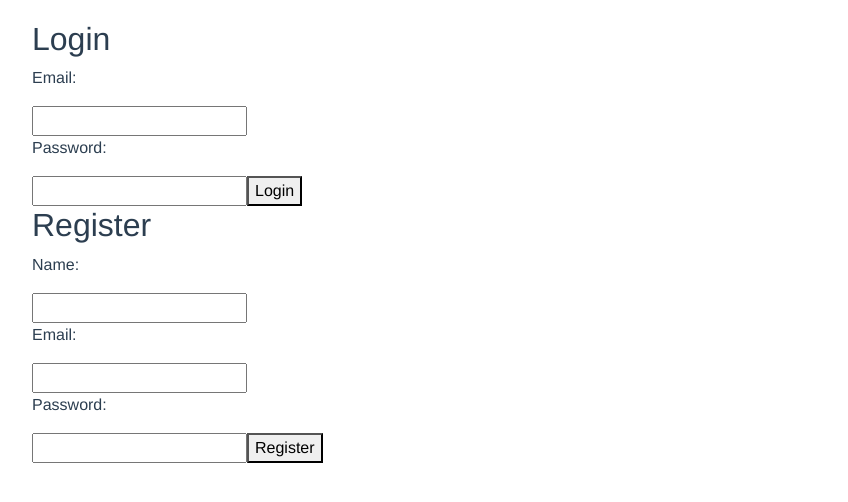
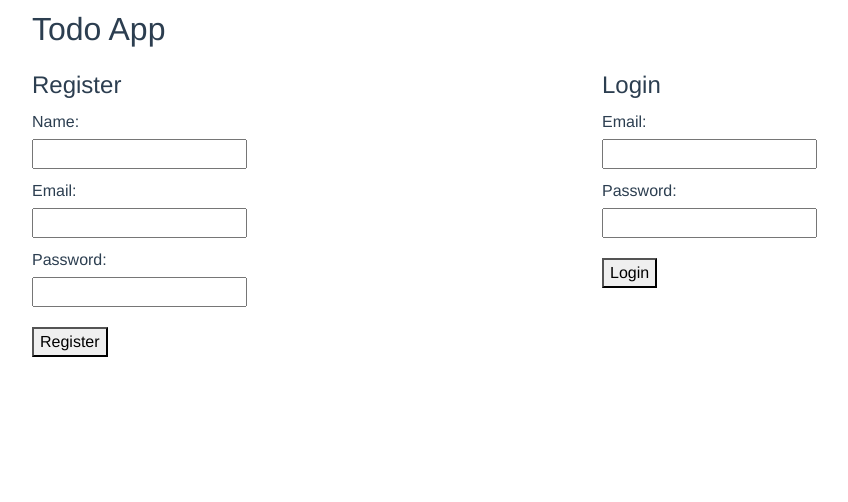
Before and after one commit to taraschuiko/todo-vue, a Vue app: page / in a window 1280 px wide. Shown: the top 502 px of the page, without its empty margins (53-901 px from the left). Built offline with nearby package versions, Linux system fonts and the light colour scheme; no server answers.

Commit message:
Made Auth component, handled errors, made field reqirement checking

```diff
--- a/src/App.vue
+++ b/src/App.vue
@@ -1,10 +1,10 @@
 <template>
   <div id="app" class="container">
-    <div v-if="this.$store.state.isLoggedIn" class="row top-bar">
+    <div class="row top-bar">
       <div class="col-12 col-sm-6">
         <h2>Todo App</h2>
       </div>
-      <div class="col-12 col-sm-6 top-bar__logout">
+      <div v-if="this.$store.state.isLoggedIn" class="col-12 col-sm-6 top-bar__logout">
         <span>Hello, {{this.$store.state.userName}}</span>
         <Logout></Logout>
       </div>
@@ -12,10 +12,7 @@
     <div class="row todo">
       <div class="col-12">
         <TodoList v-if="this.$store.state.isLoggedIn"/>
-        <div v-if="!this.$store.state.isLoggedIn">
-          <Login/>
-          <Register/>
-        </div>
+        <Auth v-if="!this.$store.state.isLoggedIn"/>
       </div>
     </div>
   </div>
@@ -23,16 +20,14 @@
 
 <script>
 import TodoList from "./components/TodoList";
-import Login from "./components/Login";
-import Register from "./components/Register";
+import Auth from "./components/Auth";
 import Logout from "./components/Logout";
 
 export default {
   name: "app",
   components: {
     TodoList,
-    Login,
-    Register,
+    Auth,
     Logout
   },
   mounted() {
--- /dev/null
+++ b/src/components/Auth.vue
@@ -0,0 +1,47 @@
+<template>
+  <div>
+    <div class="row">
+      <div class="col">
+        <p class="error">{{this.$store.state.authError}}</p>
+      </div>
+    </div>
+    <div class="row">
+      <Register class="col-12 col-sm-6"/>
+      <Login class="col-12 col-sm-6"/>
+    </div>
+  </div>
+</template>
+
+<script>
+import Login from "./Login";
+import Register from "./Register";
+
+export default {
+  name: "Auth",
+  components: {
+    Login,
+    Register
+  }
+};
+</script>
+
+<style lang="scss">
+p {
+  margin: 10px 0 5px 0;
+}
+
+.error {
+  margin-top: 0;
+}
+
+.Register {
+  margin-bottom: 20px;
+}
+
+.Register,
+.Login {
+  button {
+    margin-top: 20px;
+  }
+}
+</style>
--- a/src/components/Login.vue
+++ b/src/components/Login.vue
@@ -1,13 +1,28 @@
 <template>
-  <div>
-    <h2>Login</h2>
-    <div>
+  <div class="Login">
+    <h4>Login</h4>
+    <form action="none">
       <p>Email:</p>
-      <input type="email" name="email" v-model="email" @keyup.enter="login">
+      <input
+        type="email"
+        name="login_email"
+        autocomplete="email"
+        v-model="email"
+        @keyup.enter="login"
+        required
+      >
       <p>Password:</p>
-      <input type="password" name="password" v-model="password" @keyup.enter="login">
+      <input
+        type="password"
+        name="login_password"
+        autocomplete="password"
+        v-model="password"
+        @keyup.enter="login"
+        required
+      >
+      <br>
       <button @click="login">Login</button>
-    </div>
+    </form>
   </div>
 </template>
 
@@ -21,13 +36,12 @@ export default {
     };
   },
   methods: {
-    login() {
+    login(event) {
+      event.preventDefault();
       this.$store.dispatch("login", {
         email: this.email,
         password: this.password
       });
-      this.email = "";
-      this.password = "";
     }
   }
 };
--- a/src/components/Register.vue
+++ b/src/components/Register.vue
@@ -1,15 +1,37 @@
 <template>
-  <div>
-    <h2>Register</h2>
-    <div>
+  <div class="Register">
+    <h4>Register</h4>
+    <form action="none">
       <p>Name:</p>
-      <input type="name" name="name" v-model="name" @keyup.enter="register">
+      <input
+        type="name"
+        name="register_name"
+        autocomplete="name"
+        v-model="name"
+        @keyup.enter="register"
+        required
+      >
       <p>Email:</p>
-      <input type="email" name="email" v-model="email" @keyup.enter="register">
+      <input
+        type="email"
+        name="register_email"
+        autocomplete="email"
+        v-model="email"
+        @keyup.enter="register"
+        required
+      >
       <p>Password:</p>
-      <input type="password" name="password" v-model="password" @keyup.enter="register">
+      <input
+        type="password"
+        name="register_password"
+        autocomplete="password"
+        v-model="password"
+        @keyup.enter="register"
+        required
+      >
+      <br>
       <button @click="register">Register</button>
-    </div>
+    </form>
   </div>
 </template>
 
@@ -24,15 +46,13 @@ export default {
     };
   },
   methods: {
-    register() {
+    register(event) {
+      event.preventDefault();
       this.$store.dispatch("register", {
         displayName: this.name,
         email: this.email,
         password: this.password
       });
-      this.name = "";
-      this.email = "";
-      this.password = "";
     }
   }
 };
--- a/src/components/TodoCheckAll.vue
+++ b/src/components/TodoCheckAll.vue
@@ -21,3 +21,11 @@ export default {
   }
 };
 </script>
+
+<style lang="scss">
+.todo-check-all {
+  input {
+    margin-right: 5px;
+  }
+}
+</style>
--- a/src/store.js
+++ b/src/store.js
@@ -11,7 +11,8 @@ export default new Vuex.Store({
     userName: "",
     isLoggedIn: false,
     filter: "all",
-    todos: []
+    todos: [],
+    authError: ""
   },
   getters: {
     remaining(state) {
@@ -93,6 +94,9 @@ export default new Vuex.Store({
       state.isLoggedIn = false;
       localStorage.removeItem("token");
       localStorage.removeItem("userName");
+    },
+    setAuthError(state, error) {
+      state.authError = error;
     }
   },
   actions: {
@@ -172,7 +176,13 @@ export default new Vuex.Store({
           }
         })
         .then(r => r.json())
-        .then(data => context.commit("login", data));
+        .then(data => {
+          if (!data.message) {
+            context.commit("login", data);
+          } else {
+            context.commit("setAuthError", "Couldn't register, check the data")
+          }
+        })
     },
     login(context, data) {
       fetch(`${PROXY_URL}${BASE_URL}/login`, {
@@ -186,7 +196,11 @@ export default new Vuex.Store({
         .then(r => r.json())
         .then(data => {
           context.commit("login", data);
-        });
+          context.commit("setAuthError", "")
+        })
+        .catch(() => {
+          context.commit("setAuthError", "Couldn't register, check the data")
+        })
     },
     checkLogin(context) {
       fetch(`${PROXY_URL}${BASE_URL}/checkLogin`, {
```
Lines whose indentation alone changed are shown as unchanged.
